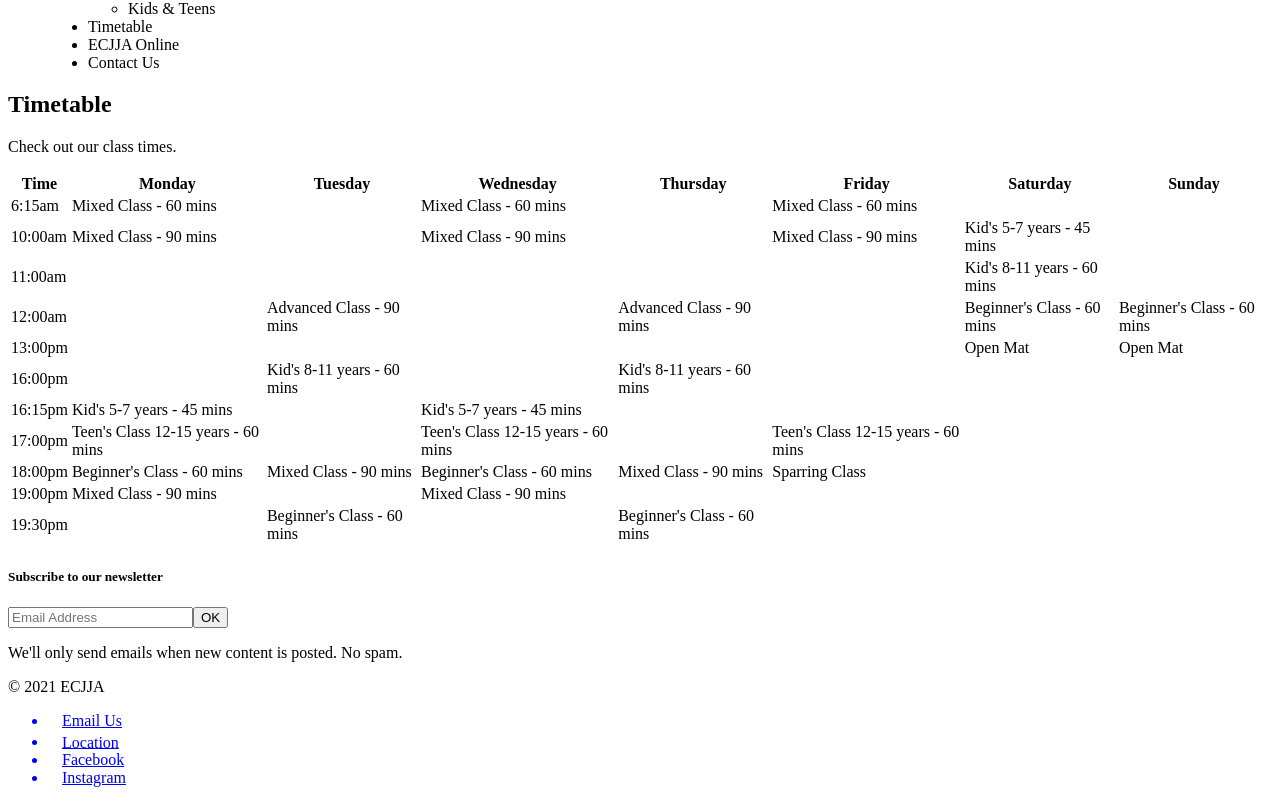
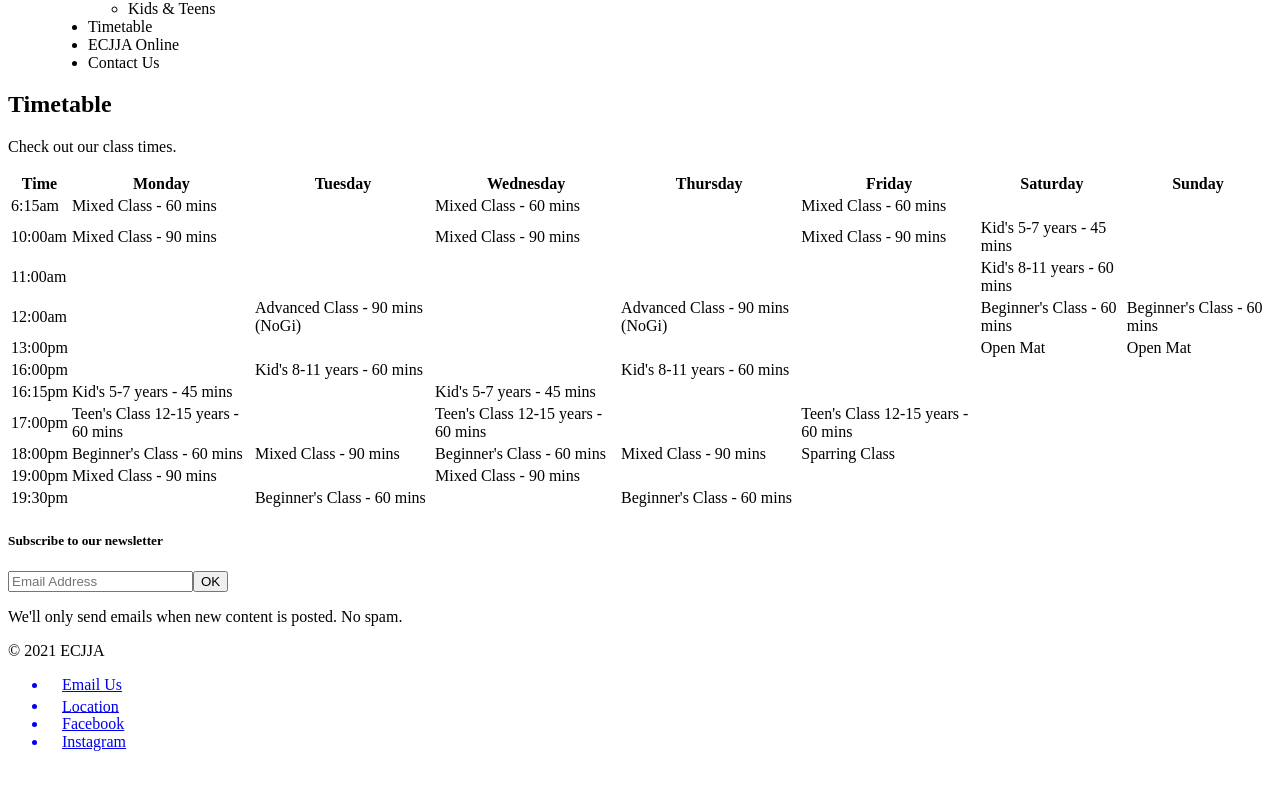
Before and after one commit to slammer1870/ecjja-index, a Next.js app: page /timetable in a window 1280 px wide. Shown: the part 1387-2190 px from the top of the page. After the commit the page ends 2154 px from the top, so only its background shows below. Built offline with nearby package versions, Linux system fonts and the light colour scheme.

Commit message:
fix: update timetable

```diff
--- a/pages/timetable.js
+++ b/pages/timetable.js
@@ -102,11 +102,11 @@ export default function Timetable() {
                   </td>
                   <td className="border-t-2 border-gray-200 px-4 py-3"></td>
                   <td className="border-t-2 border-gray-200 px-4 py-3 text-sm font-medium text-purple-900">
-                    Advanced Class - 90 mins
+                    Advanced Class - 90 mins (NoGi)
                   </td>
                   <td className="border-t-2 border-gray-200 px-4 py-3"></td>
                   <td className="border-t-2 border-gray-200 px-4 py-3 text-sm font-medium text-purple-900">
-                    Advanced Class - 90 mins
+                    Advanced Class - 90 mins (NoGi)
                   </td>
                   <td className="border-t-2 border-gray-200 px-4 py-3"></td>
                   <td className="border-t-2 border-gray-200 px-4 py-3 text-sm font-medium text-blue-500">
```
